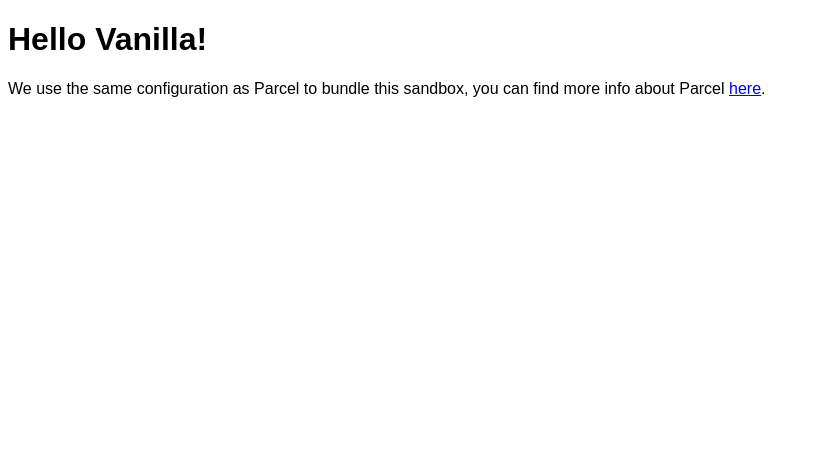
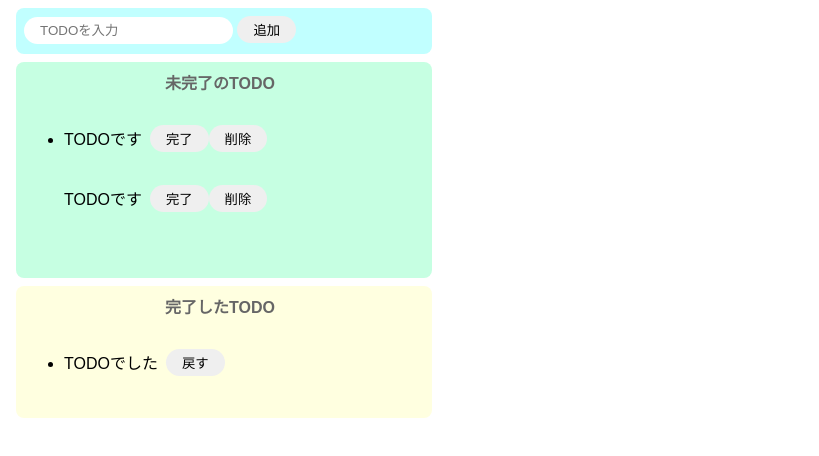
Before and after one commit to matsutora/todo-js, a website built with Parcel: page index.html in a window 1280 px wide. Shown: the whole page, without its empty margins (0-819 px from the left). Built offline with nearby package versions, Linux system fonts and the light colour scheme.

Commit message:
html&css

```diff
--- a/index.html
+++ b/index.html
@@ -1,16 +1,43 @@
 <!DOCTYPE html>
 <html>
+  <head>
+    <title>TODO(JS)</title>
+    <meta charset="UTF-8" />
+  </head>
 
-<head>
-	<title>Parcel Sandbox</title>
-	<meta charset="UTF-8" />
-</head>
-
-<body>
-	<div id="app"></div>
-
-	<script src="src/index.js">
-	</script>
-</body>
-
+  <body>
+    <div class="input-area">
+      <input placeholder="TODOを入力" />
+      <button>追加</button>
+    </div>
+    <div class="incomplete-area">
+      <p class="title">未完了のTODO</p>
+      <ul>
+        <li>
+          <div class="list-row">
+            <p>TODOです</p>
+            <button>完了</button>
+            <button>削除</button>
+          </div>
+          <div class="list-row">
+            <p>TODOです</p>
+            <button>完了</button>
+            <button>削除</button>
+          </div>
+        </li>
+      </ul>
+    </div>
+    <div class="complete-area">
+      <p class="title">完了したTODO</p>
+      <ul>
+        <li>
+          <div class="list-row">
+            <p>TODOでした</p>
+            <button>戻す</button>
+          </div>
+        </li>
+      </ul>
+    </div>
+    <script src="src/index.js"></script>
+  </body>
 </html>
--- a/src/index.js
+++ b/src/index.js
@@ -1,10 +1 @@
 import "./styles.css";
-
-document.getElementById("app").innerHTML = `
-<h1>Hello Vanilla!</h1>
-<div>
-  We use the same configuration as Parcel to bundle this sandbox, you can find more
-  info about Parcel
-  <a href="https://parceljs.org" target="_blank" rel="noopener noreferrer">here</a>.
-</div>
-`;
--- a/src/styles.css
+++ b/src/styles.css
@@ -1,3 +1,65 @@
 body {
   font-family: sans-serif;
 }
+
+input {
+  border-radius: 16px;
+  border: none;
+  padding: 6px 16px;
+  outline: none;
+}
+
+button {
+  border-radius: 16px;
+  border: none;
+  padding: 4px 16px;
+}
+
+button:hover {
+  background-color: #ff7fff;
+  color: #fff;
+  cursor: pointer;
+}
+
+p {
+  margin-right: 8px;
+}
+
+.input-area {
+  background-color: #c1ffff;
+  width: 400px;
+  height: 30px;
+  padding: 8px;
+  margin: 8px;
+  border-radius: 8px;
+}
+
+.incomplete-area {
+  background-color: #c6ffe2;
+  width: 400px;
+  min-height: 200px;
+  padding: 8px;
+  margin: 8px;
+  border-radius: 8px;
+}
+
+.complete-area {
+  background-color: #ffffe0;
+  width: 400px;
+  padding: 8px;
+  margin: 8px;
+  border-radius: 8px;
+}
+
+.title {
+  text-align: center;
+  margin-top: 0;
+  font-weight: bold;
+  color: #666;
+}
+
+.list-row {
+  display: flex;
+  align-items: center;
+  padding-bottom: 4px;
+}
```
